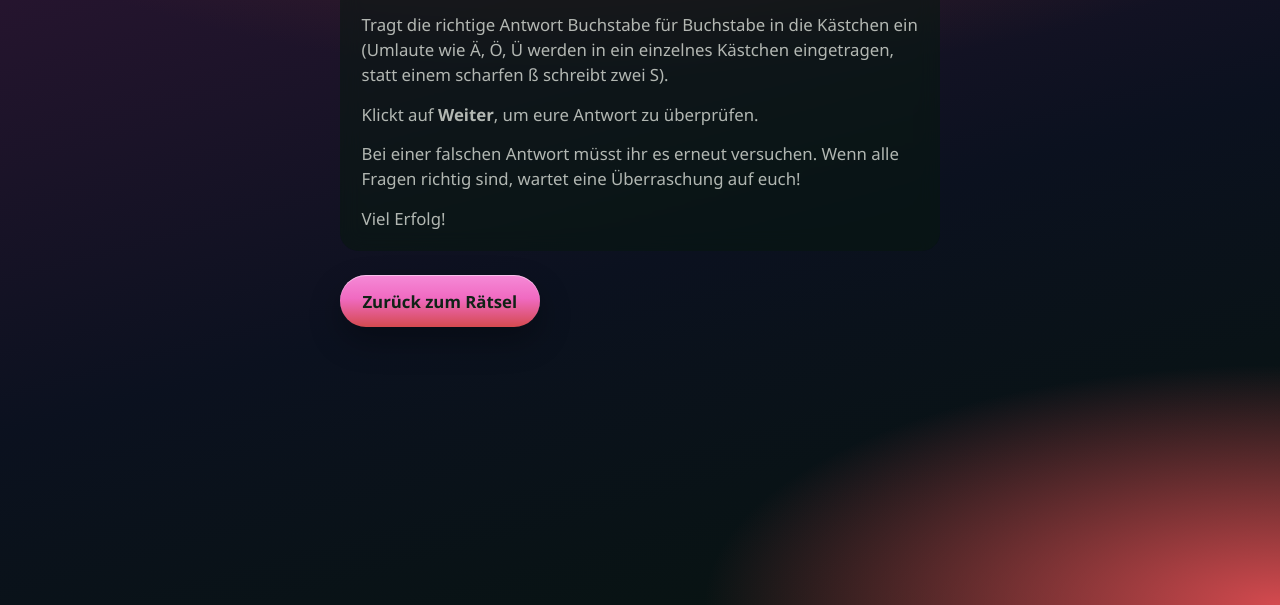
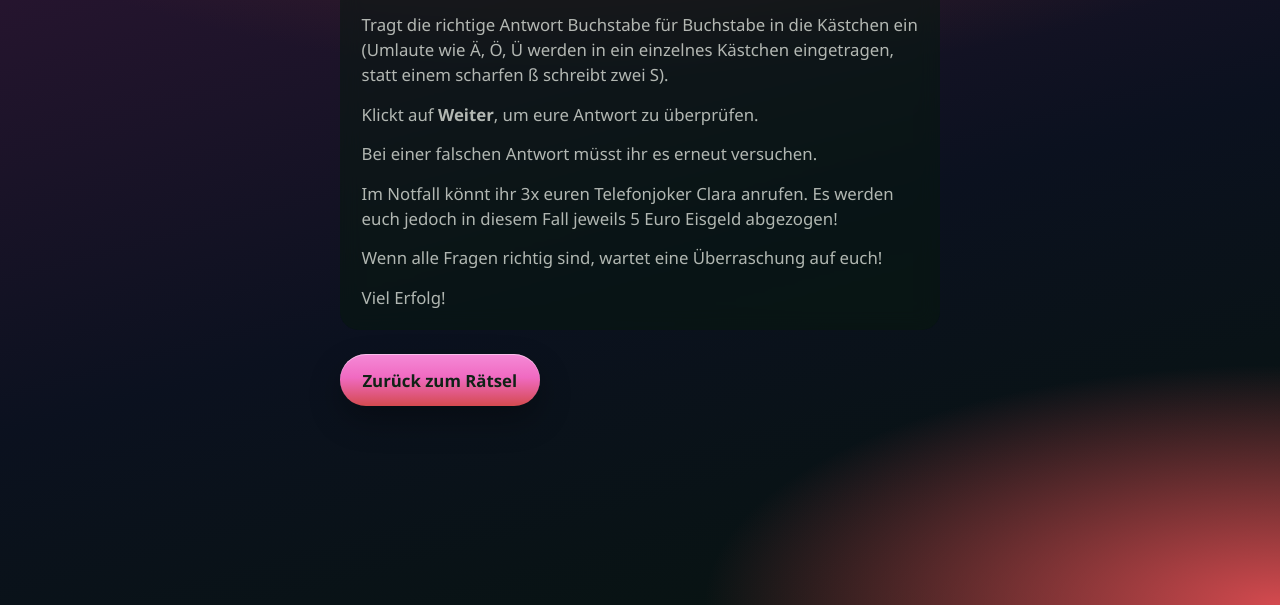
Before and after one commit to didi-moritz/wedding-2026, a plain HTML site: page anleitung.html in a window 1280 px wide. Shown: the part 195-800 px from the top of the page. Drawn offline with Linux system fonts and the light colour scheme.

Commit message:
changed anleitung

```diff
--- a/anleitung.html
+++ b/anleitung.html
@@ -27,7 +27,10 @@
       <p>Tragt die richtige Antwort Buchstabe für Buchstabe in die Kästchen ein (Umlaute wie Ä, Ö, Ü werden in ein
         einzelnes Kästchen eingetragen, statt einem scharfen ß schreibt zwei S).</p>
       <p>Klickt auf <strong>Weiter</strong>, um eure Antwort zu überprüfen.</p>
-      <p>Bei einer falschen Antwort müsst ihr es erneut versuchen. Wenn alle Fragen richtig sind, wartet eine
+      <p>Bei einer falschen Antwort müsst ihr es erneut versuchen.</p>
+      <p>Im Notfall könnt ihr 3x euren Telefonjoker Clara anrufen. Es werden euch jedoch in diesem Fall jeweils 5 Euro
+        Eisgeld abgezogen!</p>
+      <p>Wenn alle Fragen richtig sind, wartet eine
         Überraschung auf euch!</p>
       <p>Viel Erfolg!</p>
     </div>
```
